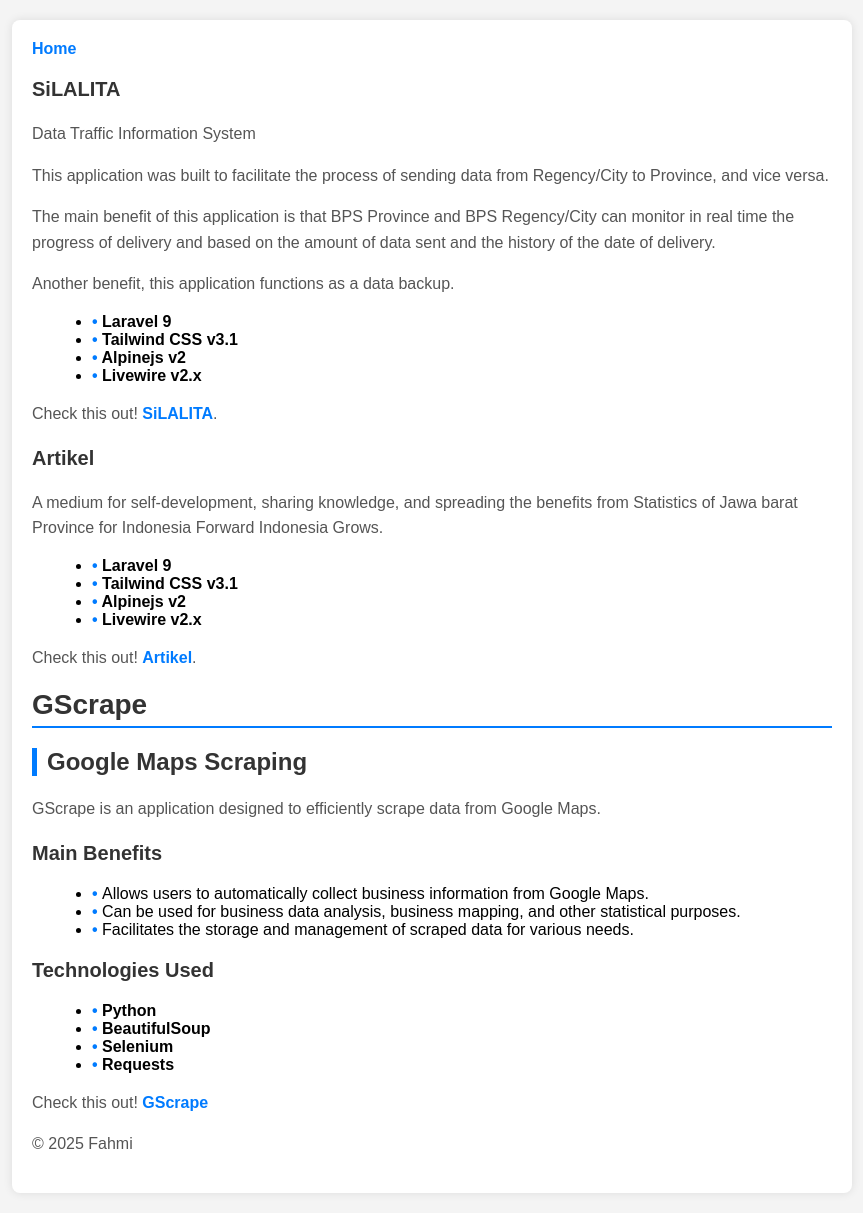
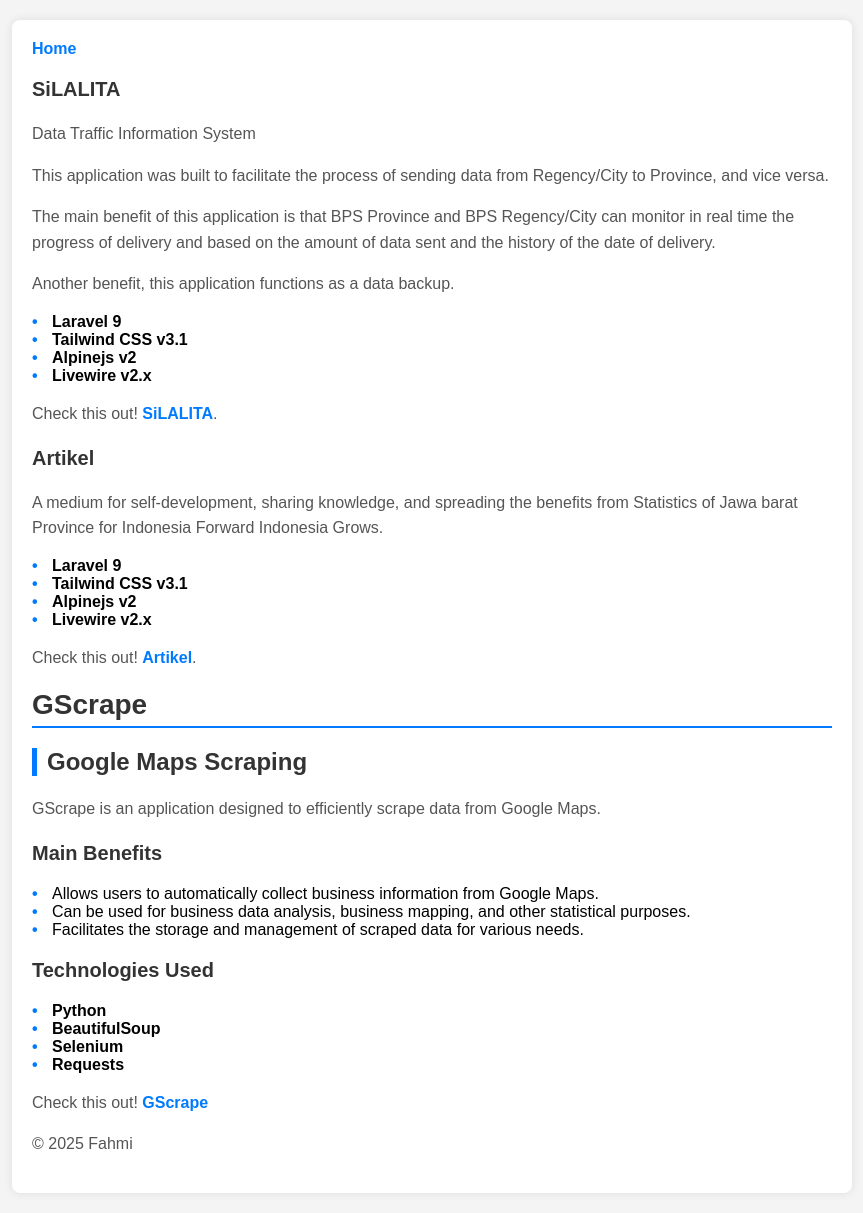
Before and after one commit to fahmimbps/fahmimbps.github.io, a Jekyll site: the page built from index.md, in a window 1280 px wide. Shown: the whole page, without its empty margins (208-1071 px from the left). Built offline with Jekyll 4.4.1, drawn with Linux system fonts in a browser that asks for light colours; our own code applies the rules of GitHub Pages for plain Markdown files.

Commit message:
Update style.css

```diff
--- a/assets/css/style.css
+++ b/assets/css/style.css
@@ -54,15 +54,23 @@ a:hover {
     text-decoration: underline;
 }
 
-/* Daftar (List) */
-ul, ol {
-    margin-left: 20px;
+/* Pastikan hanya ada satu bullet */
+ul {
+    list-style-type: none; /* Hilangkan bullet bawaan */
+    padding-left: 0; /* Sesuaikan dengan margin */
+}
+
+ul li {
+    position: relative;
+    padding-left: 20px; /* Jarak teks dari bullet */
 }
 
 ul li::before {
     content: "• ";
     color: #007BFF;
     font-weight: bold;
+    position: absolute;
+    left: 0;
 }
 
 /* Blok Kode */
```
